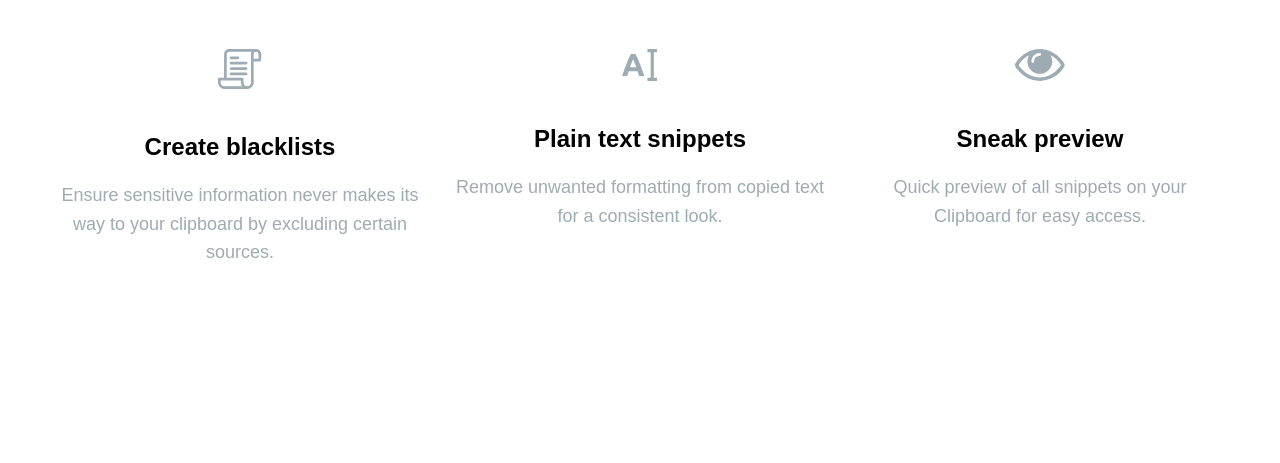
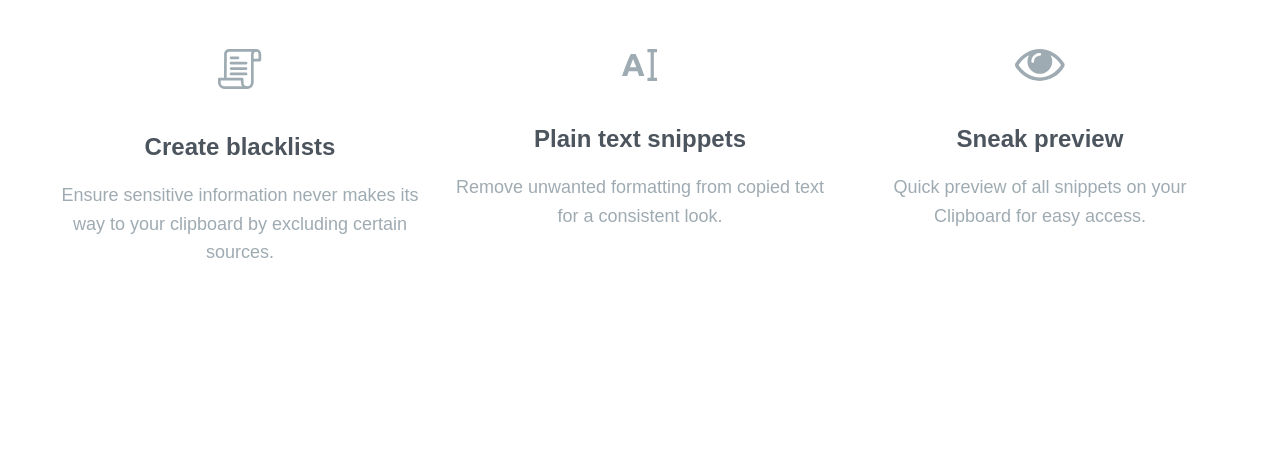
Before and after one commit to anategoo/Clipboard_LandingPage, a plain HTML site: page index.html in a window 1280 px wide. Shown: the part 2520-2983 px from the top of the page. Drawn offline with Linux system fonts and the light colour scheme; a web font is replaced by a local one.

Commit message:
Update Style.css

```diff
--- a/css/Style.css
+++ b/css/Style.css
@@ -40,6 +40,9 @@ body{
 }
 .container{
     padding:80px 0;
+}
+h2 {
+    color: var(--main-color);
 }
 
 /* Start First Page */
```
